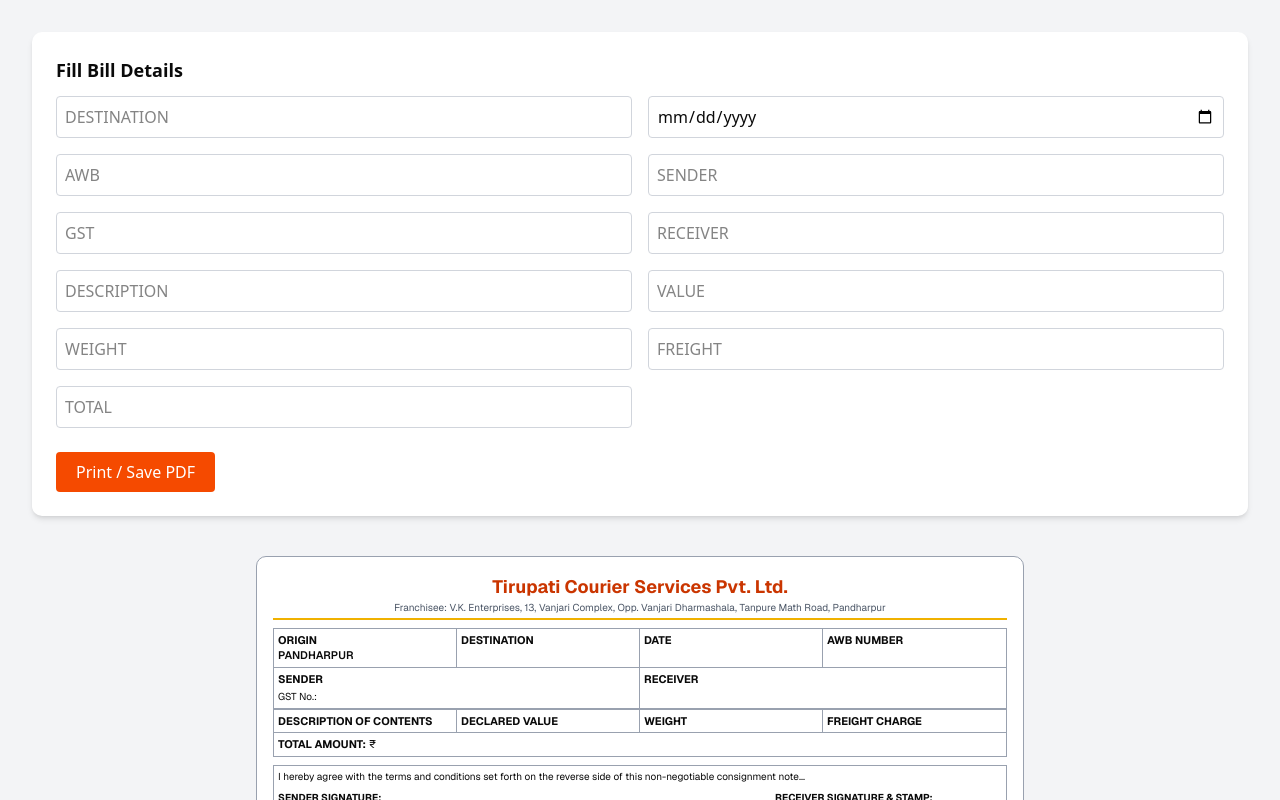
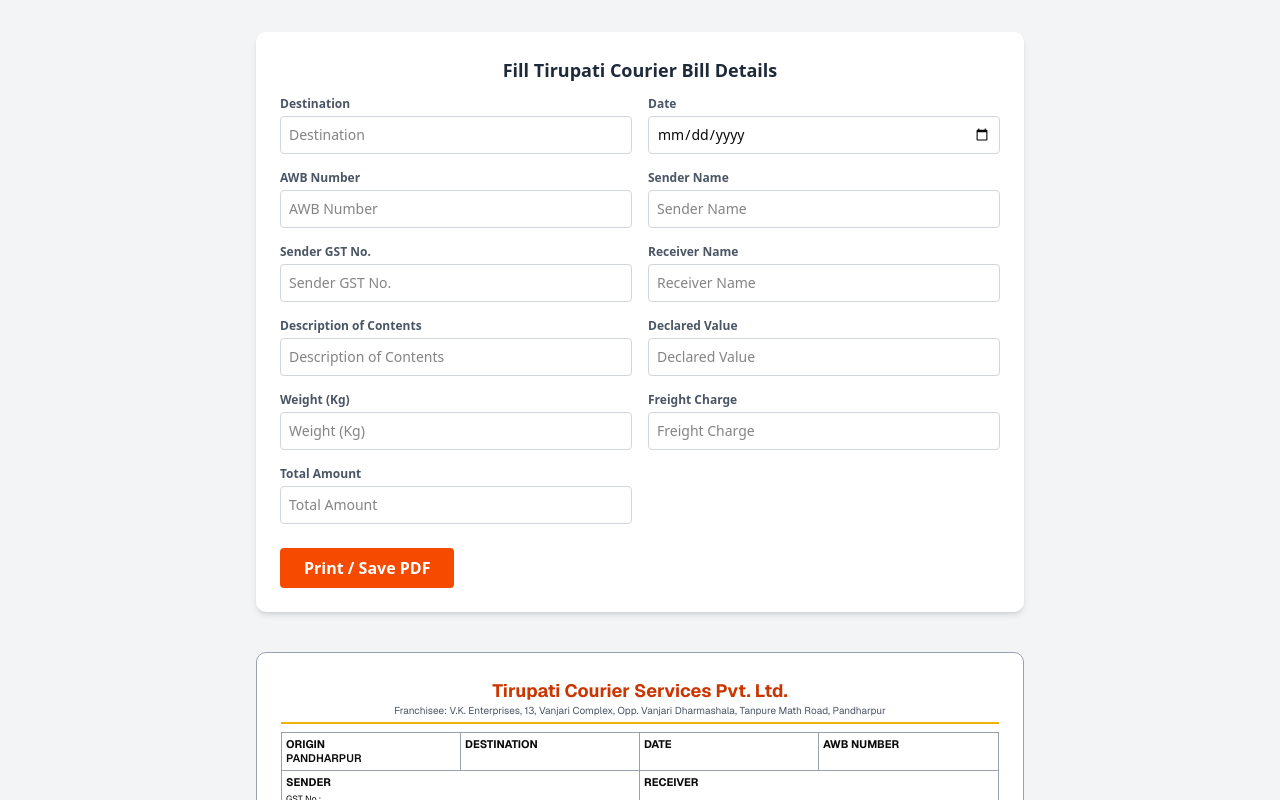
Before and after one commit to Harshk133/project-v1, a Next.js app: page / in a window 1280 px wide. Shown: the top 800 px of the page. Built offline with nearby package versions, Linux system fonts and the light colour scheme.

Commit message:
Initial Status

```diff
--- a/src/app/page.js
+++ b/src/app/page.js
@@ -26,40 +26,46 @@
   };
 
   return (
-    <div className="min-h-screen bg-gray-100 p-8">
-      {/* Removed heading from print area */}
-      <div className="bg-white p-6 rounded-lg shadow-md mb-10 print:hidden">
-        <h2 className="text-lg font-semibold mb-3">Fill Bill Details</h2>
+    <div className="min-h-screen bg-gray-100 p-4 sm:p-8">
+      {/* --- FORM SECTION (Hidden in Print) --- */}
+      <div className="bg-white p-4 sm:p-6 rounded-lg shadow-md mb-10 print:hidden max-w-3xl mx-auto">
+        <h2 className="text-lg font-semibold mb-3 text-gray-800 text-center">
+          Fill Tirupati Courier Bill Details
+        </h2>
 
-        <div className="grid grid-cols-2 gap-4">
+        <div className="grid grid-cols-1 sm:grid-cols-2 gap-4">
           {[
-            "destination",
-            "date",
-            "awb",
-            "sender",
-            "gst",
-            "receiver",
-            "description",
-            "value",
-            "weight",
-            "freight",
-            "total",
-          ].map((key) => (
-            <input
-              key={key}
-              name={key}
-              value={form[key]}
-              onChange={handleChange}
-              placeholder={key.toUpperCase()}
-              type={key === "date" ? "date" : "text"}
-              className="border border-gray-300 p-2 rounded"
-            />
+            { name: "destination", label: "Destination" },
+            { name: "date", label: "Date", type: "date" },
+            { name: "awb", label: "AWB Number" },
+            { name: "sender", label: "Sender Name" },
+            { name: "gst", label: "Sender GST No." },
+            { name: "receiver", label: "Receiver Name" },
+            { name: "description", label: "Description of Contents" },
+            { name: "value", label: "Declared Value" },
+            { name: "weight", label: "Weight (Kg)" },
+            { name: "freight", label: "Freight Charge" },
+            { name: "total", label: "Total Amount" },
+          ].map((field) => (
+            <div key={field.name} className="flex flex-col">
+              <label className="text-xs font-semibold mb-1 text-gray-600">
+                {field.label}
+              </label>
+              <input
+                name={field.name}
+                value={form[field.name]}
+                onChange={handleChange}
+                type={field.type || "text"}
+                placeholder={field.label}
+                className="border border-gray-300 p-2 rounded focus:ring-2 focus:ring-orange-400 text-sm"
+              />
+            </div>
           ))}
         </div>
 
         <button
           onClick={handlePrint}
-          className="mt-6 bg-orange-600 text-white px-5 py-2 rounded hover:bg-orange-700"
+          className="mt-6 w-full sm:w-auto bg-orange-600 text-white px-6 py-2 rounded hover:bg-orange-700 font-semibold"
         >
           Print / Save PDF
         </button>
@@ -68,24 +74,26 @@
       {/* --- BILL PREVIEW SECTION --- */}
       <div
         id="bill"
-        className="bg-white border border-gray-400 rounded-lg max-w-3xl mx-auto p-4 text-xs font-sans"
+        className="bg-white border border-gray-400 rounded-lg max-w-3xl mx-auto p-4 sm:p-6 text-[10px] sm:text-xs font-sans"
       >
         {/* Header */}
         <div className="text-center border-b-2 border-yellow-500 pb-1 mb-2">
-          <h2 className="text-lg font-bold text-orange-700">
+          <h2 className="text-base sm:text-lg font-bold text-orange-700">
             Tirupati Courier Services Pvt. Ltd.
           </h2>
-          <p className="text-[10px] text-gray-600">
+          <p className="text-[9px] sm:text-[10px] text-gray-600 leading-tight">
             Franchisee: V.K. Enterprises, 13, Vanjari Complex, Opp. Vanjari
             Dharmashala, Tanpure Math Road, Pandharpur
           </p>
         </div>
 
         {/* Origin / Destination / Date / AWB */}
-        <div className="grid grid-cols-4 border border-gray-400 text-[11px]">
+        <div className="grid grid-cols-2 sm:grid-cols-4 border border-gray-400 text-[10px] sm:text-[11px]">
           <div className="p-1 border-r border-gray-400">
             <strong>ORIGIN</strong>
-            <p className="font-semibold">PANDHARPUR</p>
+            <p className="font-semibold text-[10px] sm:text-[11px]">
+              PANDHARPUR
+            </p>
           </div>
           <div className="p-1 border-r border-gray-400">
             <strong>DESTINATION</strong>
@@ -102,11 +110,11 @@
         </div>
 
         {/* Sender / Receiver */}
-        <div className="grid grid-cols-2 border-x border-gray-400 border-b text-[11px]">
+        <div className="grid grid-cols-1 sm:grid-cols-2 border-x border-gray-400 border-b text-[10px] sm:text-[11px]">
           <div className="p-1 border-r border-gray-400">
             <strong>SENDER</strong>
             <p>{form.sender}</p>
-            <p className="text-[10px] mt-1">
+            <p className="text-[9px] mt-1">
               GST No.: <span>{form.gst}</span>
             </p>
           </div>
@@ -117,9 +125,9 @@
         </div>
 
         {/* Description / Values */}
-        <div className="grid grid-cols-4 border border-gray-400 text-[11px]">
+        <div className="grid grid-cols-2 sm:grid-cols-4 border border-gray-400 text-[10px] sm:text-[11px]">
           <div className="p-1 border-r border-gray-400">
-            <strong>DESCRIPTION OF CONTENTS</strong>
+            <strong>DESCRIPTION</strong>
             <p>{form.description}</p>
           </div>
           <div className="p-1 border-r border-gray-400">
@@ -137,18 +145,18 @@
         </div>
 
         {/* Total */}
-        <div className="border-x border-b border-gray-400 text-[11px] p-1">
+        <div className="border-x border-b border-gray-400 text-[10px] sm:text-[11px] p-1">
           <strong>TOTAL AMOUNT:</strong> ₹{form.total}
         </div>
 
         {/* Footer */}
-        <div className="border border-gray-400 mt-2 text-[10px] p-1">
-          <p>
+        <div className="border border-gray-400 mt-2 text-[9px] sm:text-[10px] p-1">
+          <p className="leading-tight">
             I hereby agree with the terms and conditions set forth on the
             reverse side of this non-negotiable consignment note...
           </p>
 
-          <div className="grid grid-cols-2 mt-2">
+          <div className="grid grid-cols-1 sm:grid-cols-2 mt-2">
             <div>
               <strong>SENDER SIGNATURE:</strong> ___________________
             </div>
@@ -161,7 +169,7 @@
             <strong>TIME:</strong> {form.time}
           </div>
 
-          <p className="text-center mt-1 text-[9px] text-gray-600">
+          <p className="text-center mt-1 text-[8px] sm:text-[9px] text-gray-600">
             www.shreetirupaticourier.net
           </p>
         </div>
```
